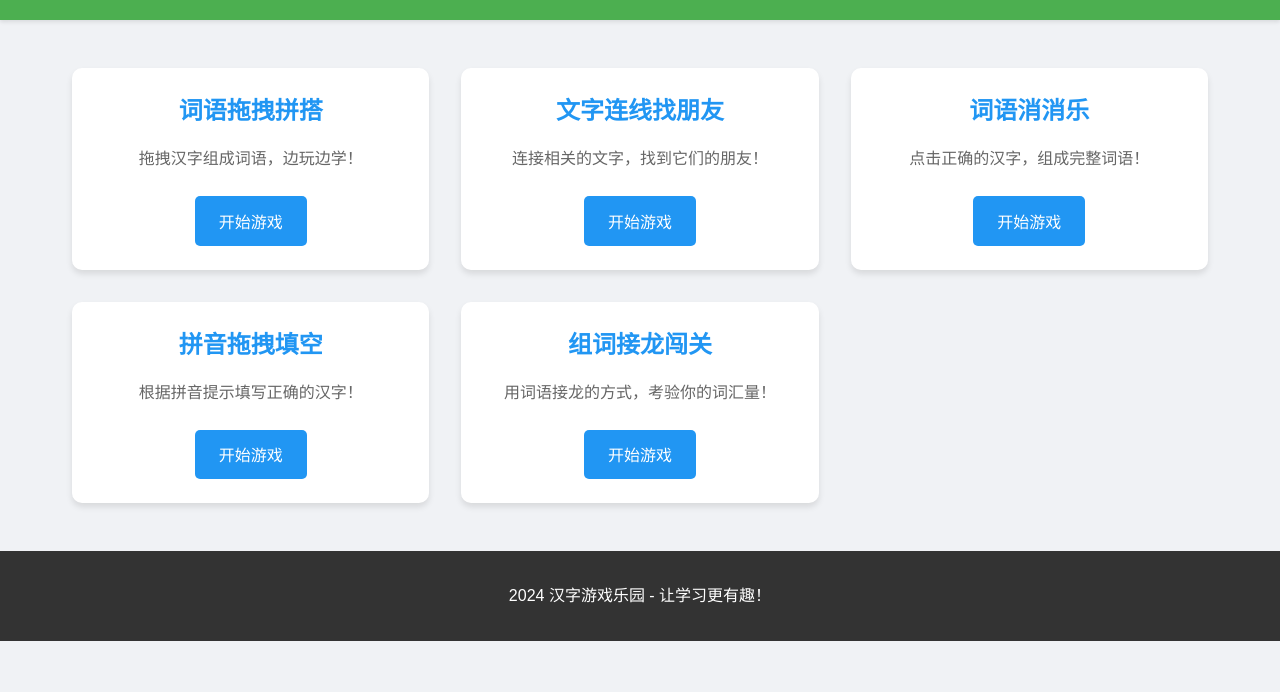
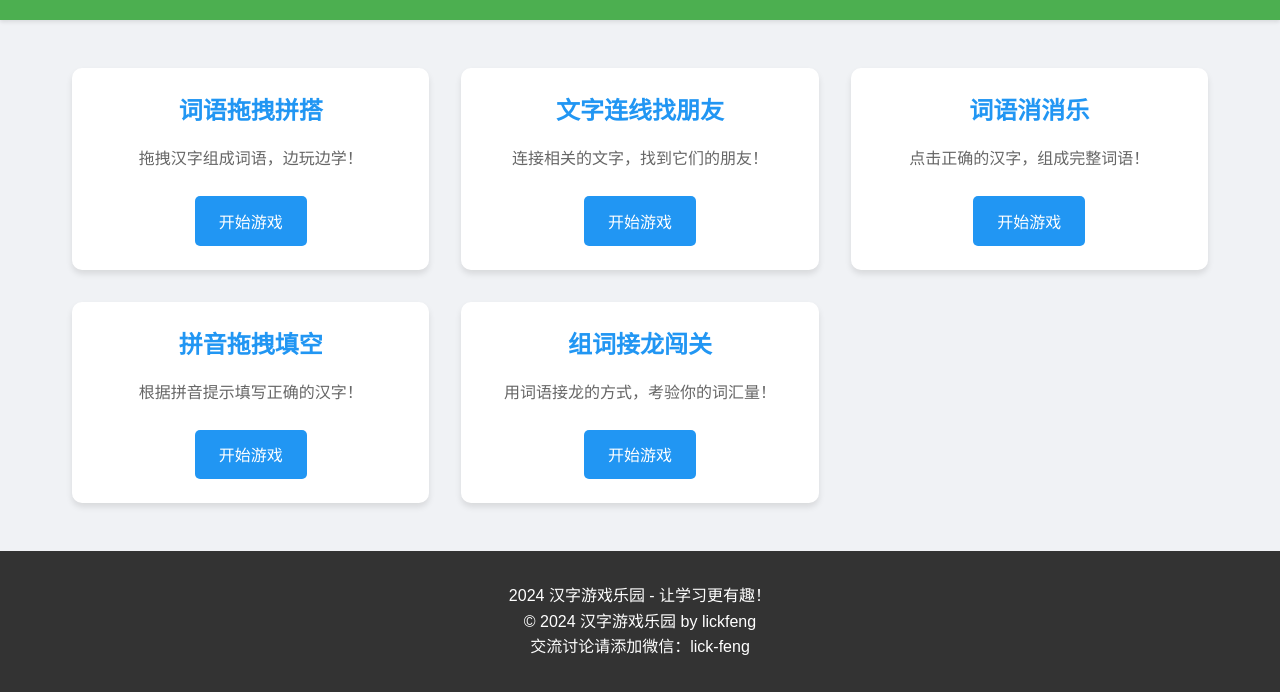
Before and after one commit to lickfeng88888/hanzi_game, a plain HTML site: page index.html in a window 1280 px wide. Shown: the part 108-800 px from the top of the page. Drawn offline with Linux system fonts and the light colour scheme.

Commit message:
fix: 修复所有页面的footer样式
1. 修复版权符号缺失
2. 统一所有页面的footer样式
3. 修复首页重复footer的问题

```diff
--- a/index.html
+++ b/index.html
@@ -45,8 +45,10 @@
         </div>
     </main>
 
-    <footer>
+    <footer class="footer">
         <p> 2024 汉字游戏乐园 - 让学习更有趣！</p>
+        <p>© 2024 汉字游戏乐园 by lickfeng</p>
+        <p>交流讨论请添加微信：lick-feng</p>
     </footer>
 
     <script src="js/main.js"></script>
```
Also changed, not shown: pages/connectLine.html (+5 -0 lines), pages/dragWord.html (+5 -0 lines), pages/wordChain.html (+5 -0 lines).
